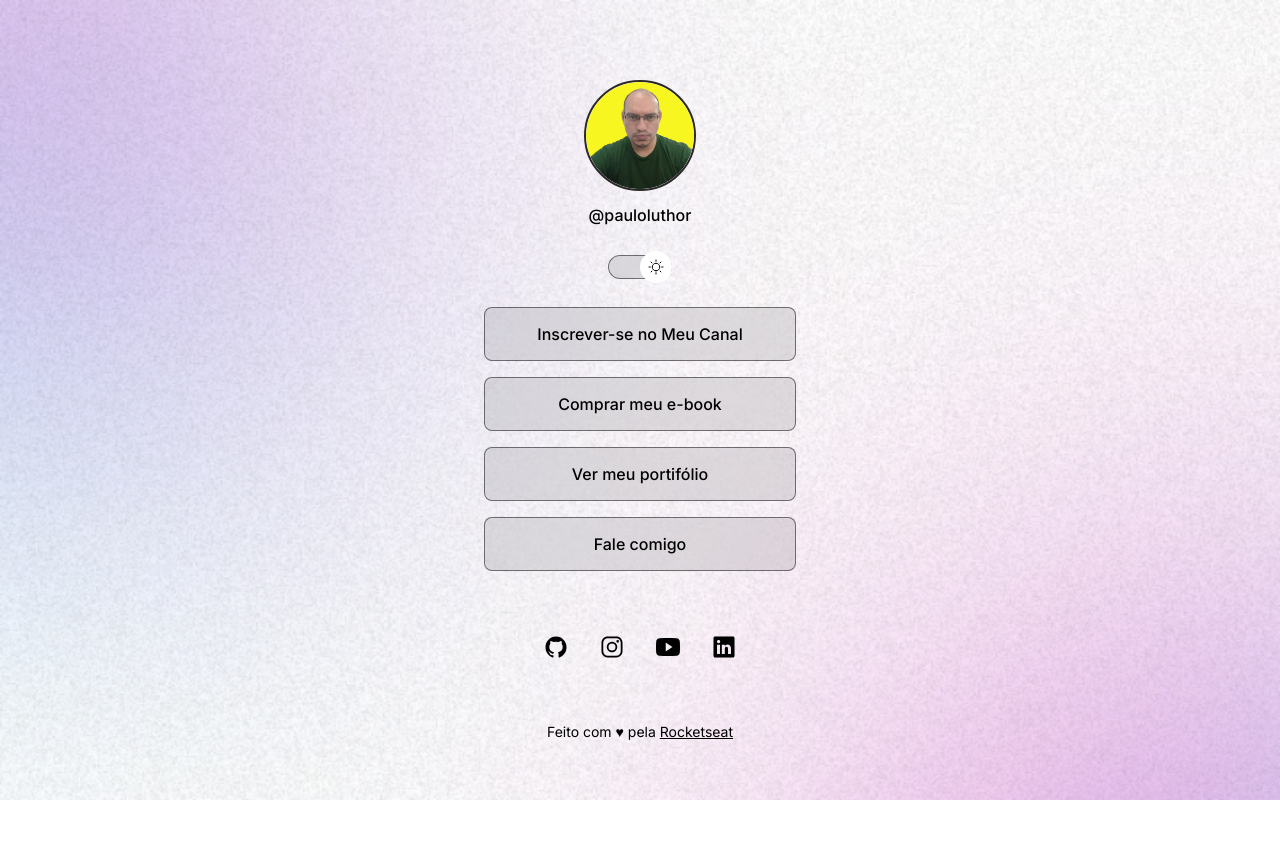
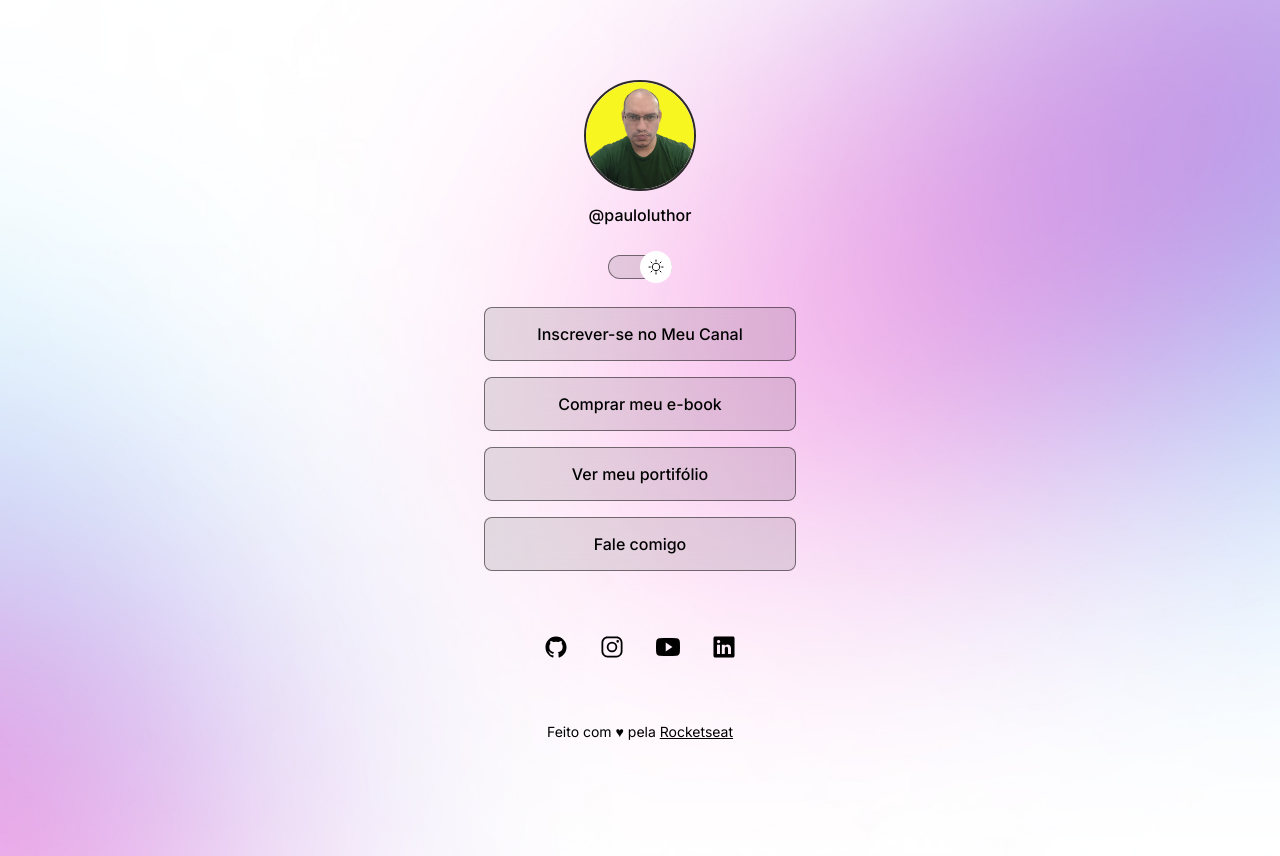
Before and after one commit to PauloMillarch/Estudo-HTML, a plain HTML site: page PROJETO/index.html in a window 1280 px wide. Both pictures are taken after a click on the element 640 px from the left and 267 px from the top of the page. Before the commit the page ends 800 px from the top, so only its background shows below. Drawn offline with nearby package versions, Linux system fonts and the light colour scheme.

Commit message:
Ajuste Back
Ajuste no background

```diff
--- a/PROJETO/style.css
+++ b/PROJETO/style.css
@@ -34,6 +34,7 @@ body {
   background-size: cover; */
 
   background: var(--bg-url) no-repeat top center/cover;
+  height: 100vh;
 }
 
 body * {
@@ -179,6 +180,17 @@ footer{
   font-size: 14px;
 }
 
+/* media queries */
+
+@media (min-width: 700px) {
+  :root {
+    --bg-url: url(./assents/bg-desktop.jpg)
+  }
+  .light {
+    --bg-url: url(./assents/bg-desktop-light.jpg)
+  }
+}
+
 /* Animation */
 
 @keyframes slide-in {
```
